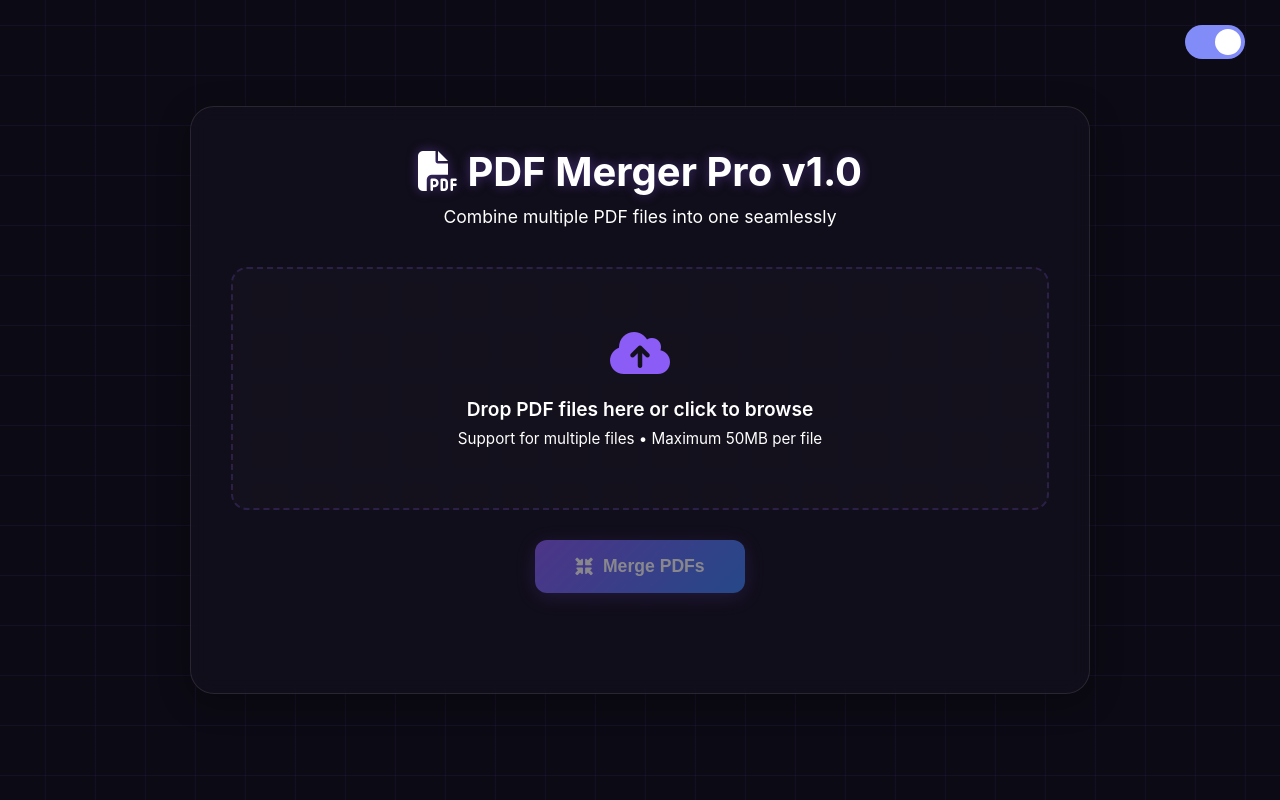
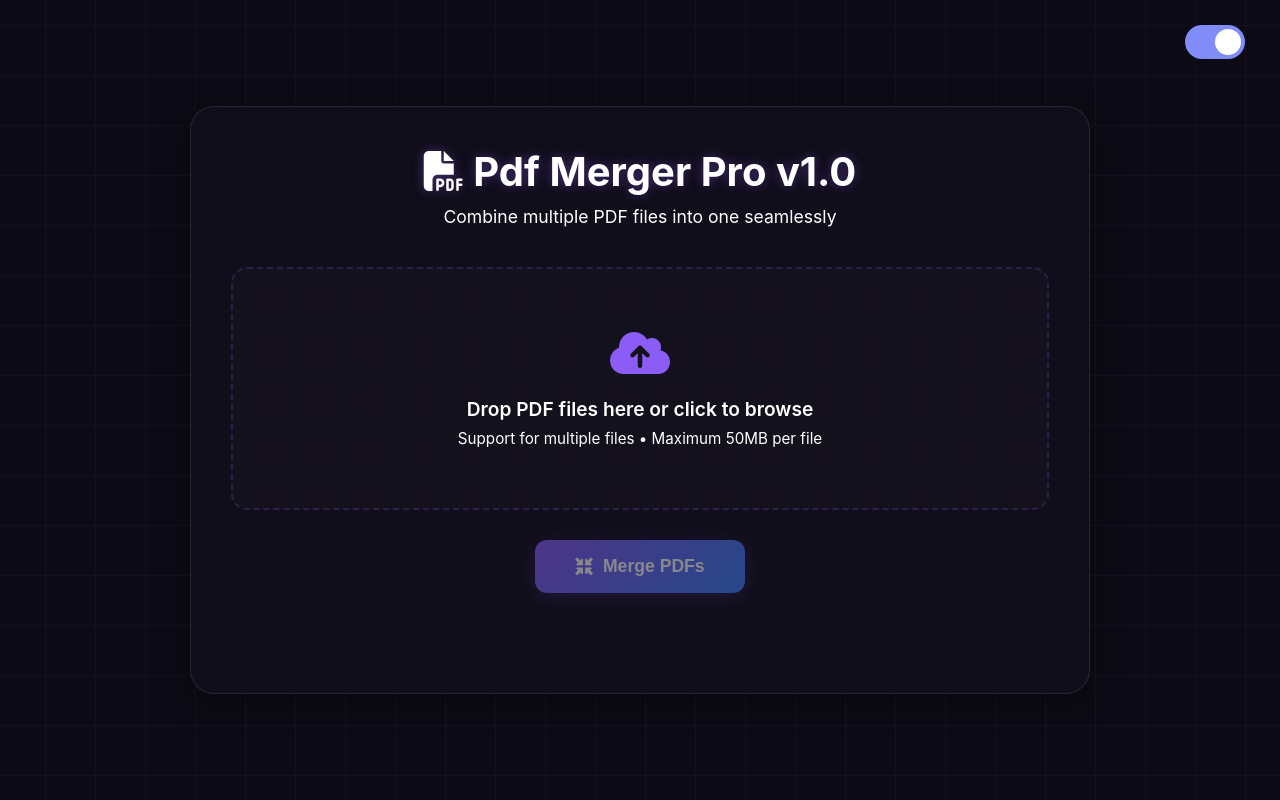
Before and after one commit to KeshavAbhishek/nodepdf, a website: page public/index.html in a window 1280 px wide. Drawn offline with nearby package versions, Linux system fonts and the light colour scheme.

Commit message:
Heading Changed

```diff
--- a/public/index.html
+++ b/public/index.html
@@ -25,7 +25,7 @@
     </div>
     <div class="container">
         <div class="header">
-            <h1><i class="fas fa-file-pdf"></i> PDF Merger Pro v1.0</h1>
+            <h1><i class="fas fa-file-pdf"></i> Pdf Merger Pro v1.0</h1>
             <p>Combine multiple PDF files into one seamlessly</p>
         </div>
 
```
